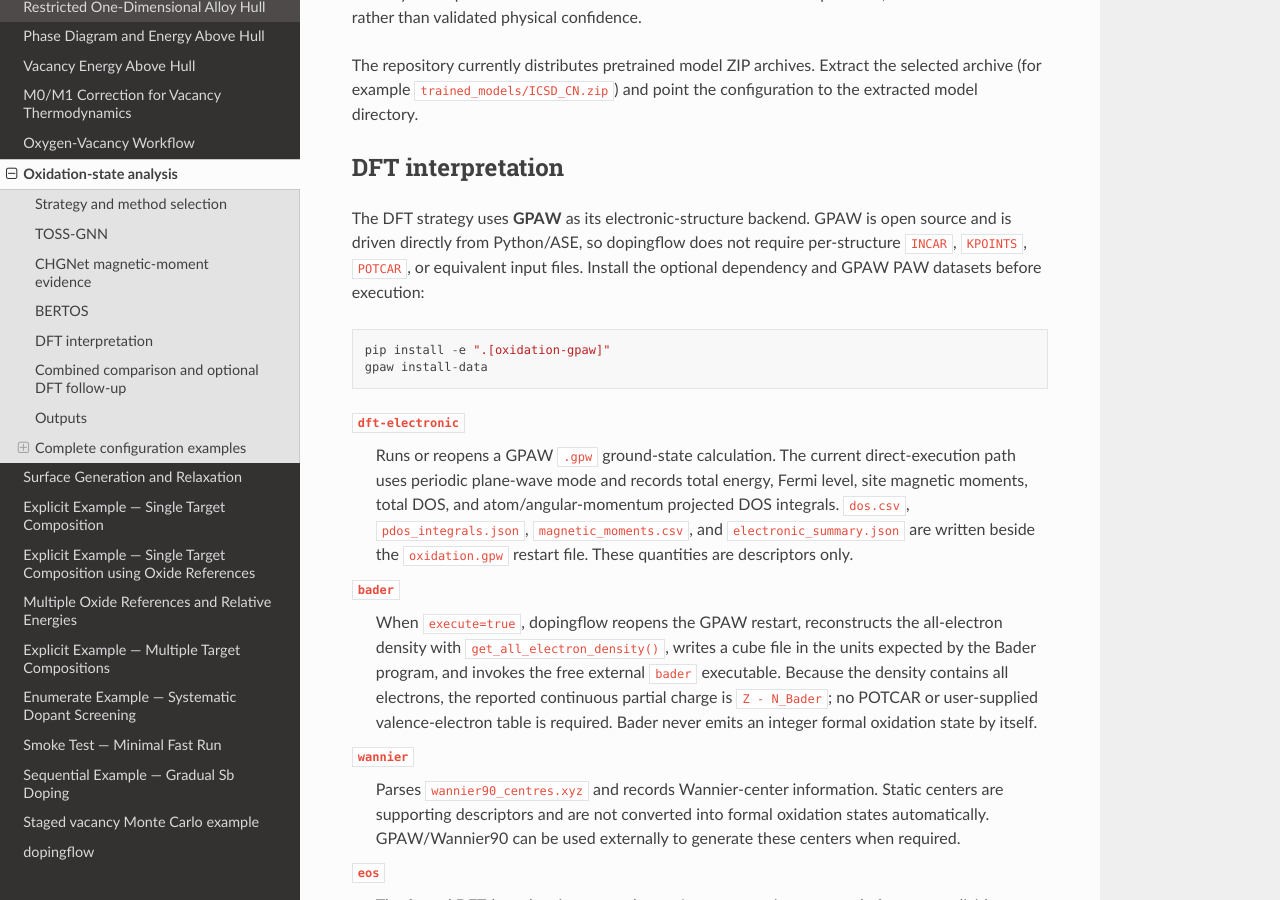
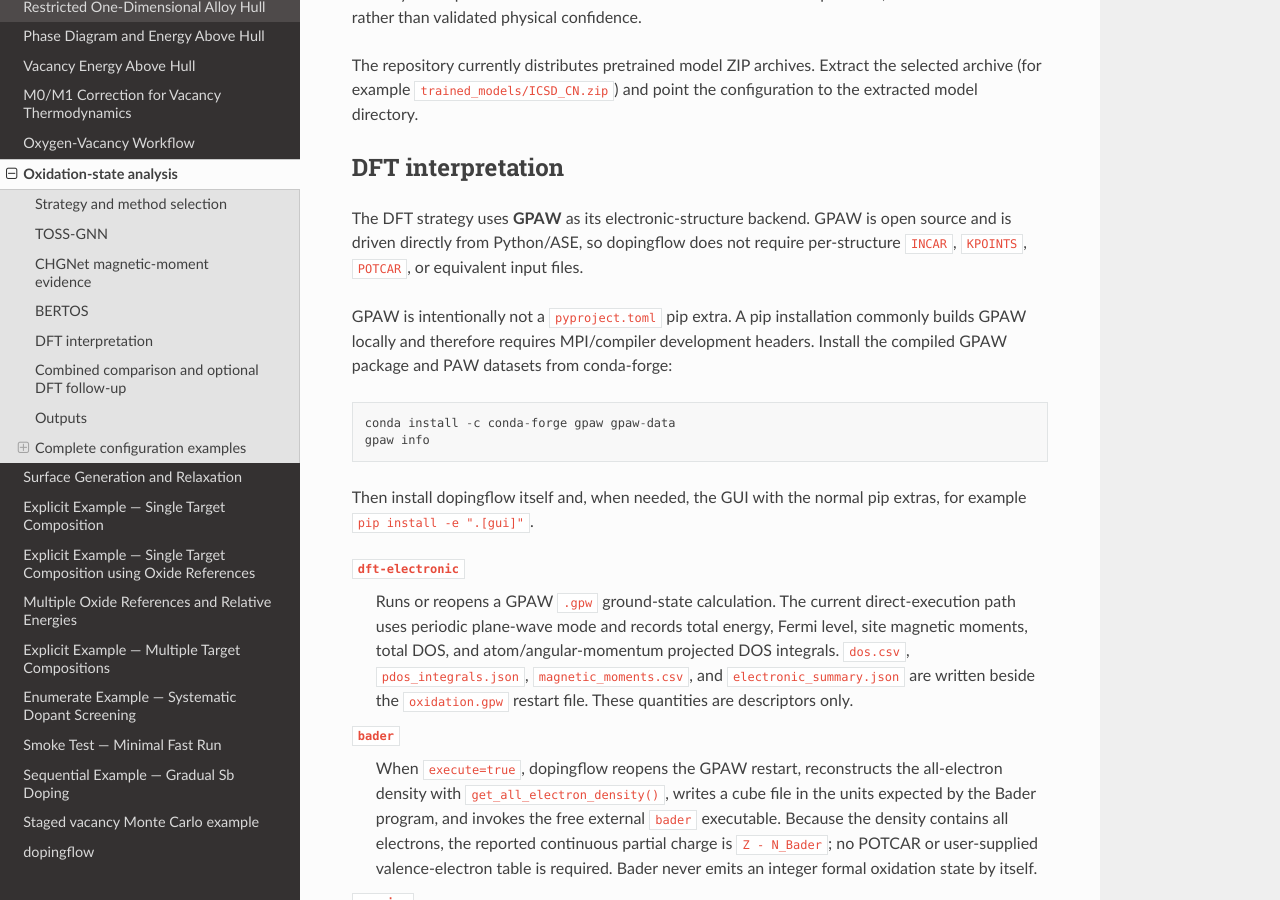
Before and after one commit to KazemZh/dopingflow, a Sphinx documentation site: the page built from docs/source/methods/oxidation_states.rst, in a window 1280 px wide and 900 px high, scrolled down 2734 px. Built offline with Sphinx 7.4.7 and the Read the Docs theme 3.1.0, drawn with Linux system fonts in a browser that asks for light colours.

Commit message:
Document conda-forge GPAW setup

```diff
--- a/docs/source/methods/oxidation_states.rst
+++ b/docs/source/methods/oxidation_states.rst
@@ -131,10 +131,17 @@ DFT interpretation
 The DFT strategy uses **GPAW** as its electronic-structure backend.  GPAW is
 open source and is driven directly from Python/ASE, so dopingflow does not
 require per-structure ``INCAR``, ``KPOINTS``, ``POTCAR``, or equivalent input
-files.  Install the optional dependency and GPAW PAW datasets before execution::
+files.
 
-   pip install -e ".[oxidation-gpaw]"
-   gpaw install-data
+GPAW is intentionally not a ``pyproject.toml`` pip extra.  A pip installation
+commonly builds GPAW locally and therefore requires MPI/compiler development
+headers.  Install the compiled GPAW package and PAW datasets from conda-forge::
+
+   conda install -c conda-forge gpaw gpaw-data
+   gpaw info
+
+Then install dopingflow itself and, when needed, the GUI with the normal pip
+extras, for example ``pip install -e ".[gui]"``.
 
 ``dft-electronic``
    Runs or reopens a GPAW ``.gpw`` ground-state calculation.  The current
@@ -327,7 +334,7 @@ CLI::
    dopingflow oxidation -c input.toml --strategy ml --methods bertos
 
 5. GPAW plus Bader and orbital analysis
-^^^^^^^^^^^^^^^^^^^^^^^^^^^^^^^^^^^^^^
+^^^^^^^^^^^^^^^^^^^^^^^^^^^^^^^^^^^^^^^^
 
 The two methods intentionally share the same per-target output root.  GPAW can
 run the single point directly from the relaxed structure.  Bader can then
```
